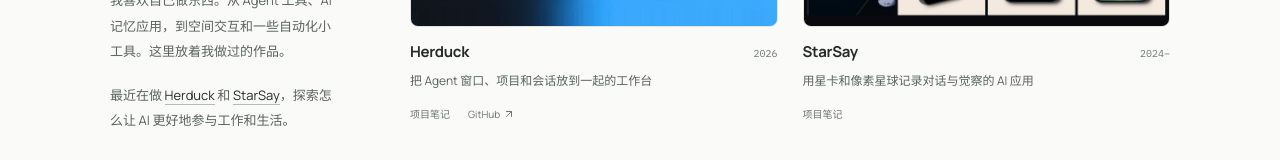
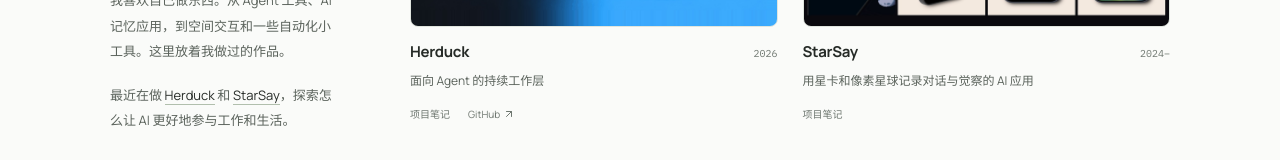
Before and after one commit to wenhanweime/portfolio, a React (Vite) app: page /#/ in a window 1280 px wide. Shown: the part 395-555 px from the top of the page. Built offline with nearby package versions, Linux system fonts and the light colour scheme.

Commit message:
Restore Herduck persistent work layer subtitle

```diff
--- a/src/data/projects.ts
+++ b/src/data/projects.ts
@@ -39,8 +39,8 @@
       en: "The persistent work layer for Agents — keep Goal, Status, Blocker, and Next Steps whole across sessions and tools, so work stays ready to continue.",
     },
     summary: {
-      zh: "把 Agent 窗口、项目和会话放到一起的工作台",
-      en: "A workspace for agent windows, projects, and sessions",
+      zh: "面向 Agent 的持续工作层",
+      en: "The persistent work layer for Agents",
     },
     techStack: ["Rust", "Zig", "TypeScript", "Node.js", "Terminal UI"],
     highlights: {
```
Also changed, not shown: 1 other file (tests, documents, lock files or other folders).
